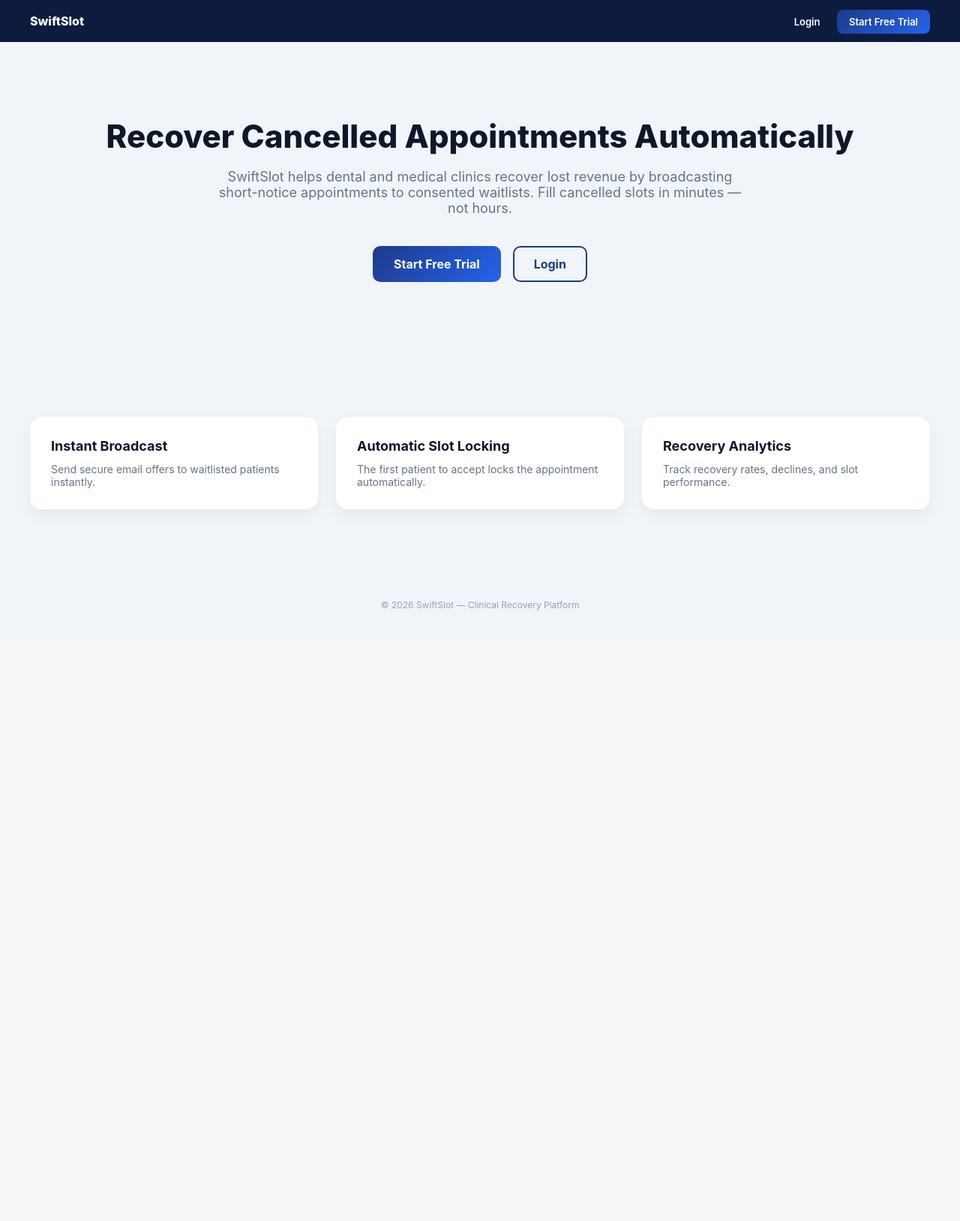
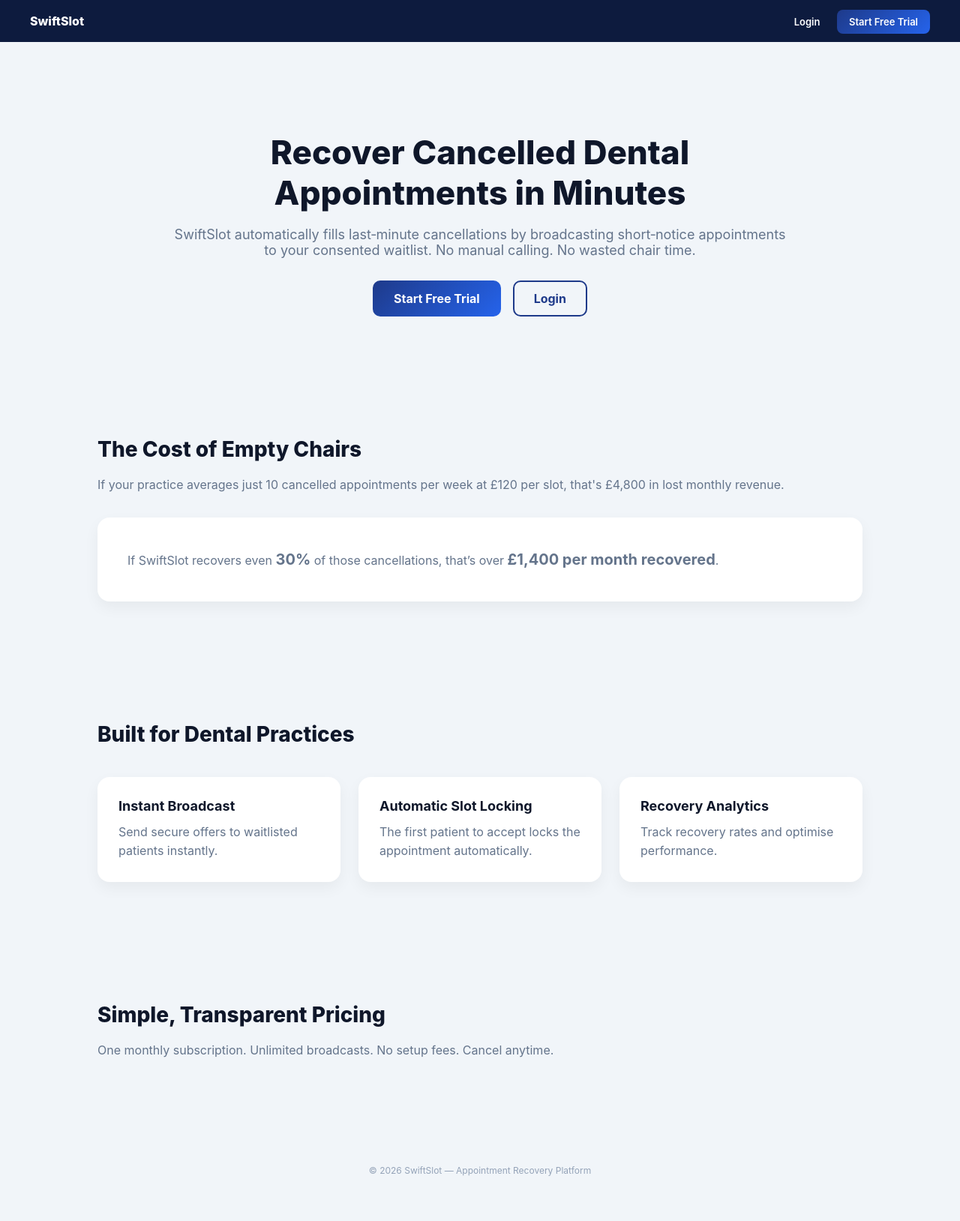
Before and after one commit to charliedadd6-creator/DentalStartup, a FastAPI app: page / in a window 1280 px wide. Shown: the whole page at 75% size. Before the commit the page ends 814 px from the top, so only its background shows below. Run offline with FastAPI, Linux system fonts and the light colour scheme; parts of the project's set-up code (start-up, migrations or seed data) failed here and were passed over.

Commit message:
Upgrade landing page to professional SaaS version

```diff
--- a/templates/landing.html
+++ b/templates/landing.html
@@ -2,7 +2,7 @@
 <html lang="en">
 <head>
 <meta charset="UTF-8">
-<title>SwiftSlot — Clinical Slot Recovery</title>
+<title>SwiftSlot — Recover Cancelled Appointments Automatically</title>
 <meta name="viewport" content="width=device-width, initial-scale=1.0">
 <style>
 *{box-sizing:border-box;margin:0;padding:0}
@@ -10,6 +10,7 @@
     font-family:Inter,sans-serif;
     background:#f1f5f9;
     min-height:100vh;
+    color:#0f172a;
 }
 .navbar{
     background:#0d1b3e;
@@ -39,20 +40,20 @@
     color:white;
 }
 .hero{
-    padding:100px 40px;
+    padding:120px 40px 80px 40px;
     text-align:center;
+    max-width:900px;
+    margin:auto;
 }
 .hero h1{
-    font-size:42px;
+    font-size:44px;
     font-weight:800;
-    color:#0f172a;
     margin-bottom:18px;
 }
 .hero p{
     font-size:18px;
     color:#64748b;
-    max-width:700px;
-    margin:0 auto 40px auto;
+    margin-bottom:30px;
 }
 .hero-buttons{
     display:flex;
@@ -75,11 +76,26 @@
     text-decoration:none;
     font-weight:700;
 }
+.section{
+    padding:80px 40px;
+    max-width:1100px;
+    margin:auto;
+}
+.section h2{
+    font-size:28px;
+    font-weight:800;
+    margin-bottom:18px;
+}
+.section p{
+    color:#64748b;
+    font-size:16px;
+    line-height:1.6;
+}
 .features{
-    padding:80px 40px;
     display:grid;
     grid-template-columns:repeat(3,1fr);
     gap:24px;
+    margin-top:40px;
 }
 .feature-card{
     background:white;
@@ -91,15 +107,20 @@
     font-size:18px;
     font-weight:700;
     margin-bottom:12px;
-    color:#0f172a;
 }
-.feature-card p{
-    font-size:14px;
-    color:#64748b;
+.revenue-box{
+    background:white;
+    padding:40px;
+    border-radius:16px;
+    margin-top:30px;
+    box-shadow:0 8px 20px rgba(0,0,0,0.05);
+}
+.revenue-box strong{
+    font-size:20px;
 }
 .footer{
     text-align:center;
-    padding:40px;
+    padding:60px 20px;
     font-size:12px;
     color:#94a3b8;
 }
@@ -119,11 +140,11 @@
 </div>
 
 <section class="hero">
-    <h1>Recover Cancelled Appointments Automatically</h1>
+    <h1>Recover Cancelled Dental Appointments in Minutes</h1>
     <p>
-        SwiftSlot helps dental and medical clinics recover lost revenue
-        by broadcasting short-notice appointments to consented waitlists.
-        Fill cancelled slots in minutes — not hours.
+        SwiftSlot automatically fills last‑minute cancellations by
+        broadcasting short‑notice appointments to your consented waitlist.
+        No manual calling. No wasted chair time.
     </p>
     <div class="hero-buttons">
         <a href="/signup-page" class="btn-primary">Start Free Trial</a>
@@ -131,10 +152,27 @@
     </div>
 </section>
 
-<section class="features">
+<section class="section">
+    <h2>The Cost of Empty Chairs</h2>
+    <p>
+        If your practice averages just 10 cancelled appointments per week at £120 per slot,
+        that's £4,800 in lost monthly revenue.
+    </p>
+
+    <div class="revenue-box">
+        <p>
+            If SwiftSlot recovers even <strong>30%</strong> of those cancellations,
+            that’s over <strong>£1,400 per month recovered</strong>.
+        </p>
+    </div>
+</section>
+
+<section class="section">
+    <h2>Built for Dental Practices</h2>
+    <div class="features">
         <div class="feature-card">
             <h3>Instant Broadcast</h3>
-        <p>Send secure email offers to waitlisted patients instantly.</p>
+            <p>Send secure offers to waitlisted patients instantly.</p>
         </div>
         <div class="feature-card">
             <h3>Automatic Slot Locking</h3>
@@ -142,12 +180,21 @@
         </div>
         <div class="feature-card">
             <h3>Recovery Analytics</h3>
-        <p>Track recovery rates, declines, and slot performance.</p>
+            <p>Track recovery rates and optimise performance.</p>
+        </div>
     </div>
 </section>
 
+<section class="section">
+    <h2>Simple, Transparent Pricing</h2>
+    <p>
+        One monthly subscription. Unlimited broadcasts.
+        No setup fees. Cancel anytime.
+    </p>
+</section>
+
 <div class="footer">
-    © 2026 SwiftSlot — Clinical Recovery Platform
+    © 2026 SwiftSlot — Appointment Recovery Platform
 </div>
 
 </body>
```
Lines whose indentation alone changed are shown as unchanged.
